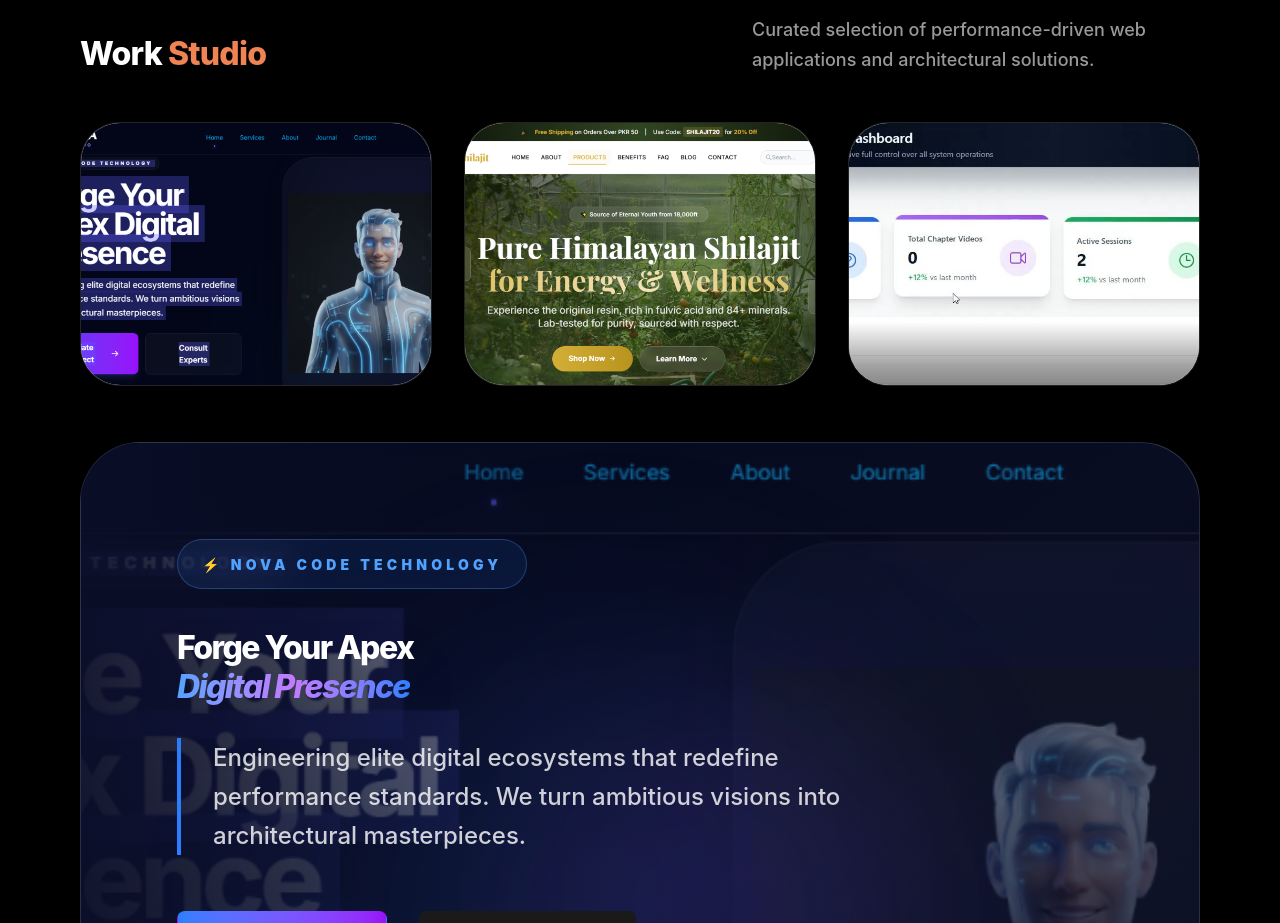
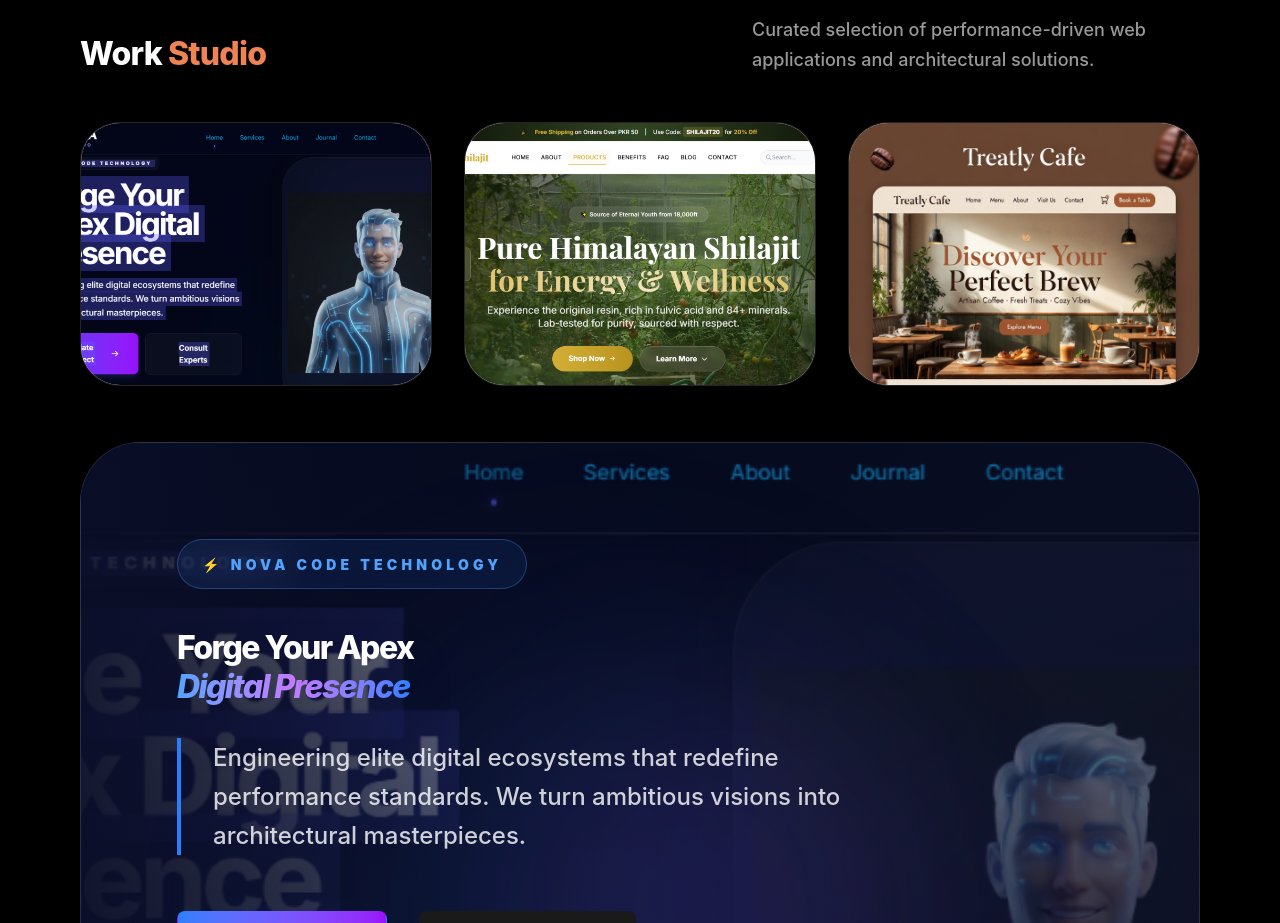
Before and after one commit to usamawaleed83/usamaportfolio123, a React (Vite) app: page / in a window 1280 px wide. Shown: the part 3600-4523 px from the top of the page. Built offline with nearby package versions, Linux system fonts and the light colour scheme.

Commit message:
add treatly cafe image to project 3

```diff
--- a/src/components/sections/Projects.jsx
+++ b/src/components/sections/Projects.jsx
@@ -21,7 +21,7 @@ const Projects = () => {
         {
             title: 'Super Admin Dashboard',
             category: 'Dashboard',
-            image: '/Capture.JPG',
+            image: '/nX7Ao.jpg',
             description: 'Comprehensive admin panel with full system control and analytics',
             technologies: ['React', 'TypeScript', 'Chart.js', 'Material-UI']
         },
```
Also changed, not shown: public/Capture.JPG (deleted), public/nX7Ao.jpg (added).
